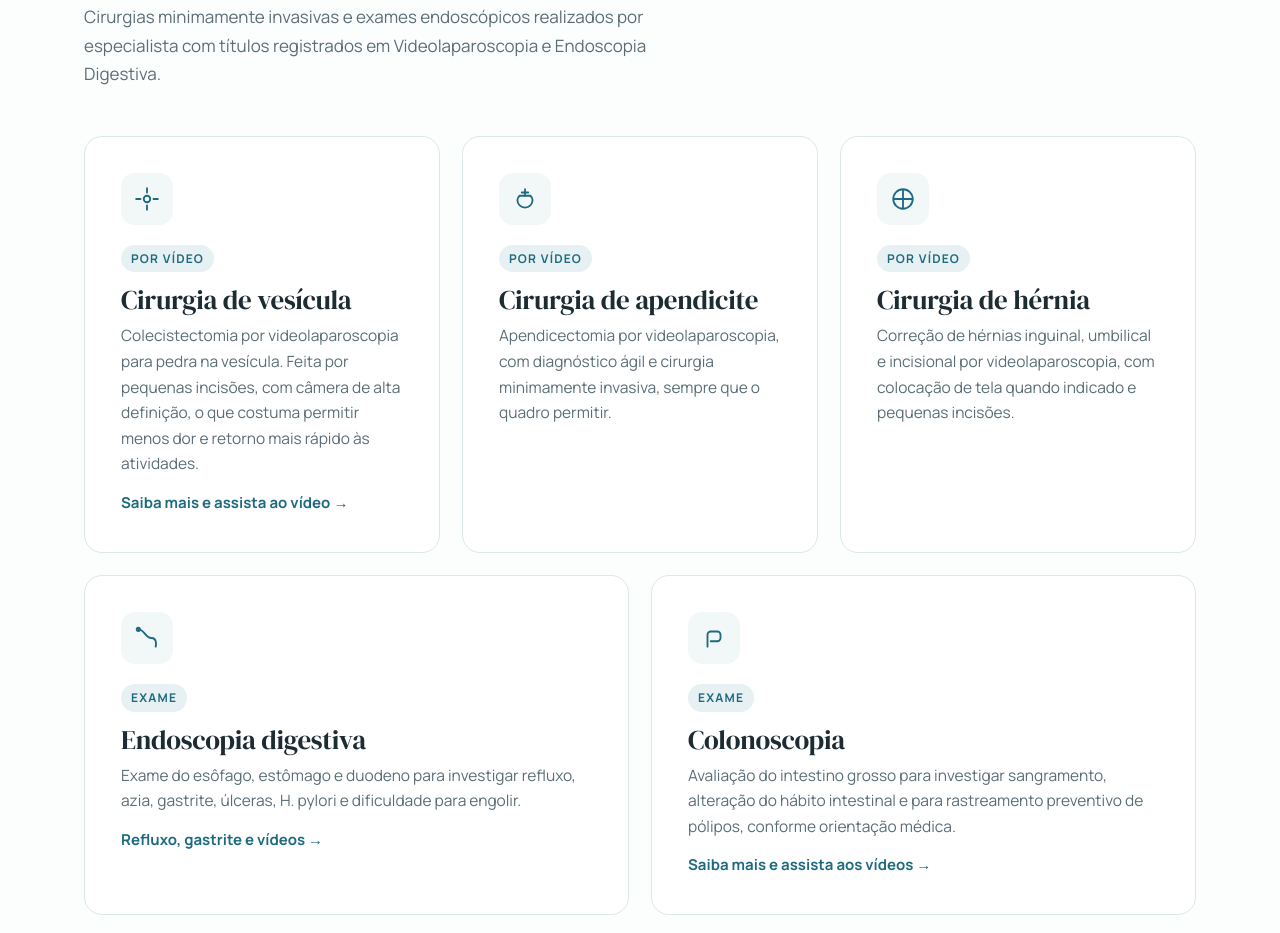
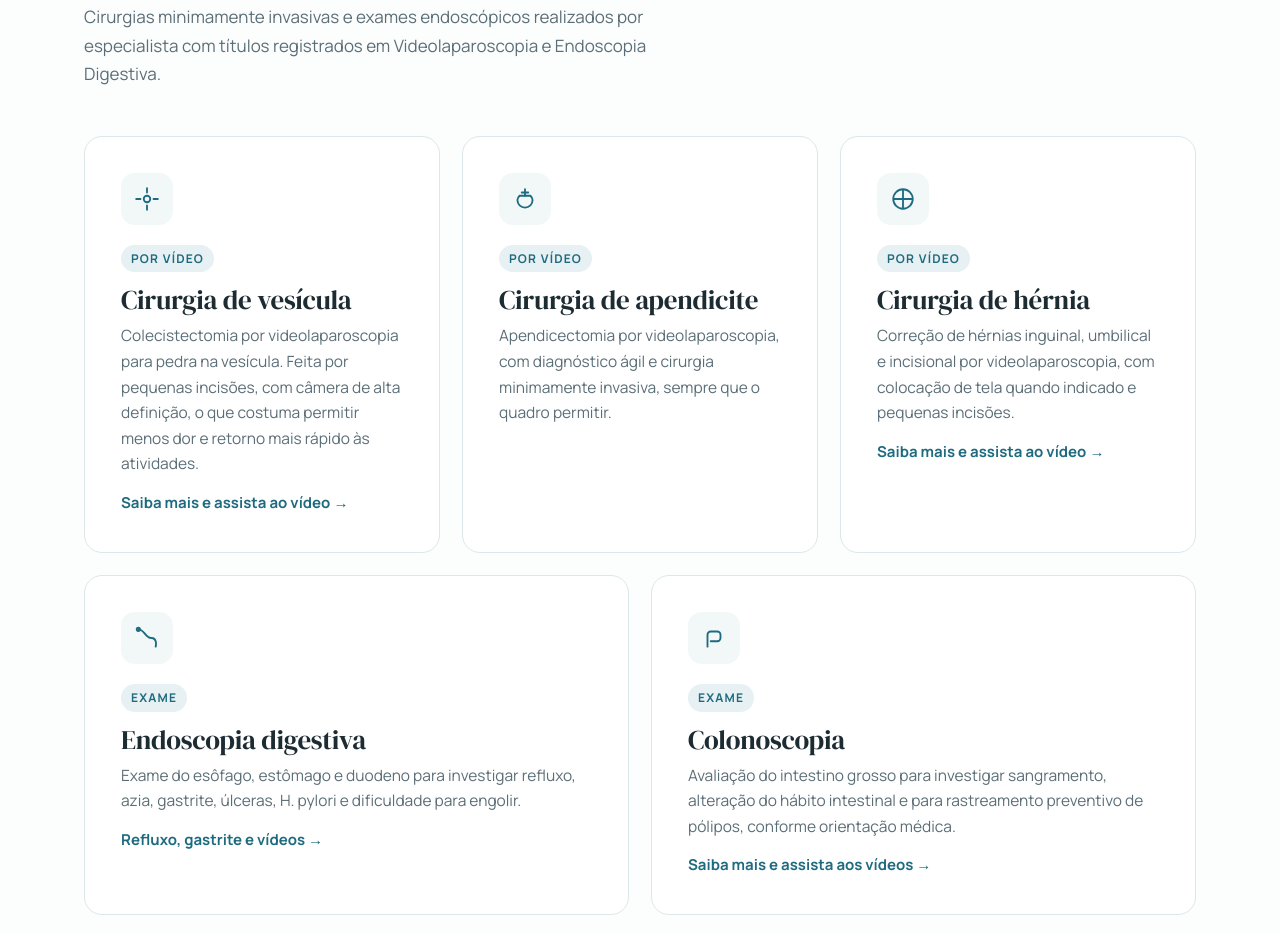
Before and after one commit to eligioalmeida/site-dreligioalmeida, a plain HTML site: page index.html in a window 1280 px wide. Shown: the part 1170-2103 px from the top of the page. Drawn offline with Linux system fonts and the light colour scheme.

Commit message:
Update index.html

```diff
--- a/index.html
+++ b/index.html
@@ -202,7 +202,7 @@
     <div class="grid2">
       <a class="card big" href="/cirurgia-de-vesicula" style="display:block"><div class="ic"><svg viewBox="0 0 24 24"><circle cx="12" cy="12" r="3"/><path d="M12 2v4M12 18v4M2 12h4M18 12h4"/></svg></div><span class="tag">Por vídeo</span><h3>Cirurgia de vesícula</h3><p>Colecistectomia por videolaparoscopia para pedra na vesícula. Feita por pequenas incisões, com câmera de alta definição, o que costuma permitir menos dor e retorno mais rápido às atividades.</p><span style="display:inline-block;margin-top:14px;font-weight:700;font-size:15px;color:var(--primary)">Saiba mais e assista ao vídeo →</span></a>
       <div class="card big"><div class="ic"><svg viewBox="0 0 24 24"><path d="M12 3v6M9 6h6"/><path d="M5 13a7 7 0 0 0 14 0c0-2-1-3-2-4H7c-1 1-2 2-2 4z"/></svg></div><span class="tag">Por vídeo</span><h3>Cirurgia de apendicite</h3><p>Apendicectomia por videolaparoscopia, com diagnóstico ágil e cirurgia minimamente invasiva, sempre que o quadro permitir.</p></div>
-      <div class="card big"><div class="ic"><svg viewBox="0 0 24 24"><path d="M4 12h16M12 4v16"/><circle cx="12" cy="12" r="9"/></svg></div><span class="tag">Por vídeo</span><h3>Cirurgia de hérnia</h3><p>Correção de hérnias inguinal, umbilical e incisional por videolaparoscopia, com colocação de tela quando indicado e pequenas incisões.</p></div>
+      <a class="card big" href="/hernia" style="display:block"><div class="ic"><svg viewBox="0 0 24 24"><path d="M4 12h16M12 4v16"/><circle cx="12" cy="12" r="9"/></svg></div><span class="tag">Por vídeo</span><h3>Cirurgia de hérnia</h3><p>Correção de hérnias inguinal, umbilical e incisional por videolaparoscopia, com colocação de tela quando indicado e pequenas incisões.</p><span style="display:inline-block;margin-top:14px;font-weight:700;font-size:15px;color:var(--primary)">Saiba mais e assista ao vídeo →</span></a>
       <a class="card big" href="/endoscopia" style="display:block"><div class="ic"><svg viewBox="0 0 24 24"><path d="M4 4c6 0 6 8 12 8s4 8 4 8"/><circle cx="4" cy="4" r="1.5"/></svg></div><span class="tag">Exame</span><h3>Endoscopia digestiva</h3><p>Exame do esôfago, estômago e duodeno para investigar refluxo, azia, gastrite, úlceras, H. pylori e dificuldade para engolir.</p><span style="display:inline-block;margin-top:14px;font-weight:700;font-size:15px;color:var(--primary)">Refluxo, gastrite e vídeos →</span></a>
       <a class="card big" href="/colonoscopia" style="display:block"><div class="ic"><svg viewBox="0 0 24 24"><path d="M6 20V9a3 3 0 0 1 3-3h6a3 3 0 0 1 3 3v3a3 3 0 0 1-3 3H9"/></svg></div><span class="tag">Exame</span><h3>Colonoscopia</h3><p>Avaliação do intestino grosso para investigar sangramento, alteração do hábito intestinal e para rastreamento preventivo de pólipos, conforme orientação médica.</p><span style="display:inline-block;margin-top:14px;font-weight:700;font-size:15px;color:var(--primary)">Saiba mais e assista aos vídeos →</span></a>
     </div>
```
